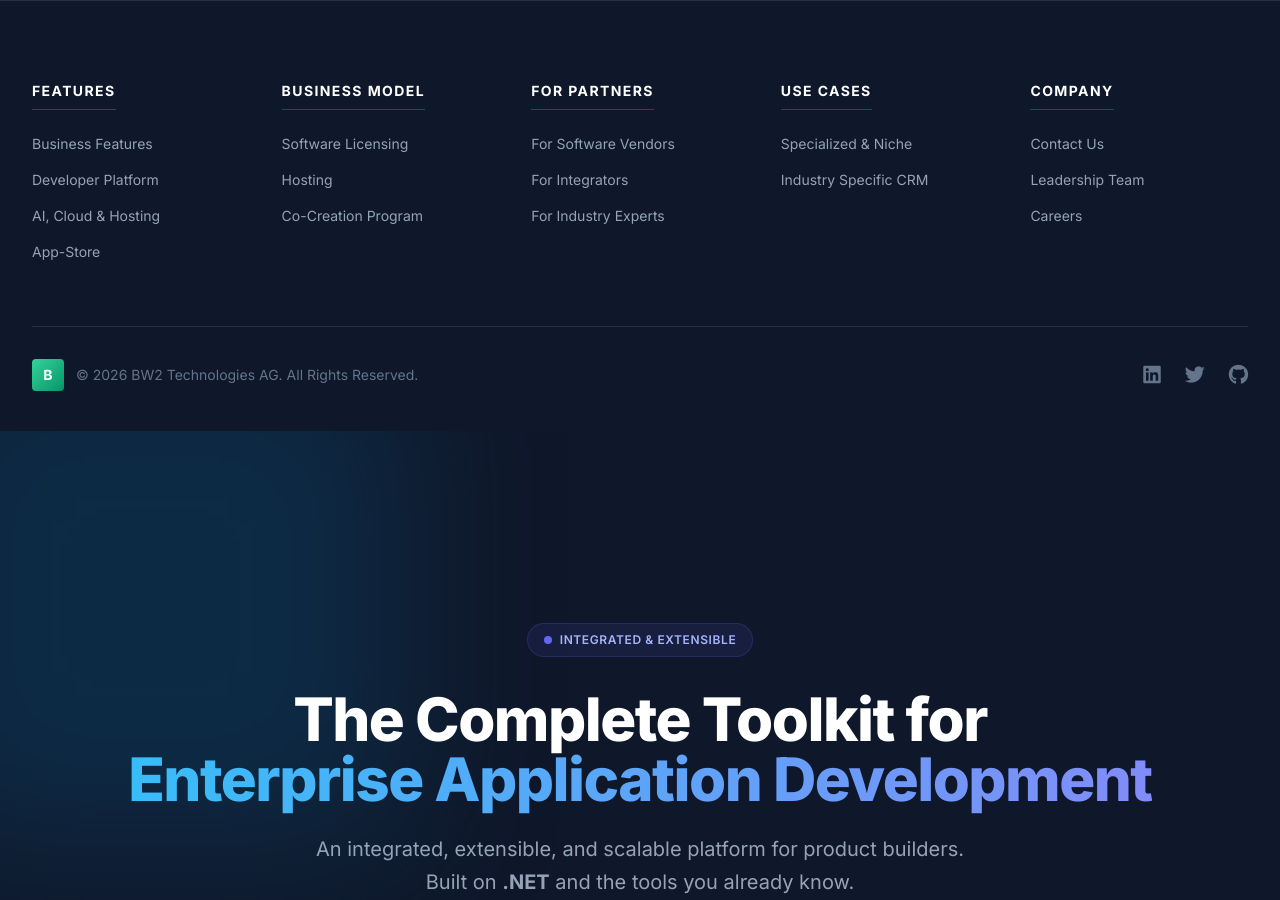
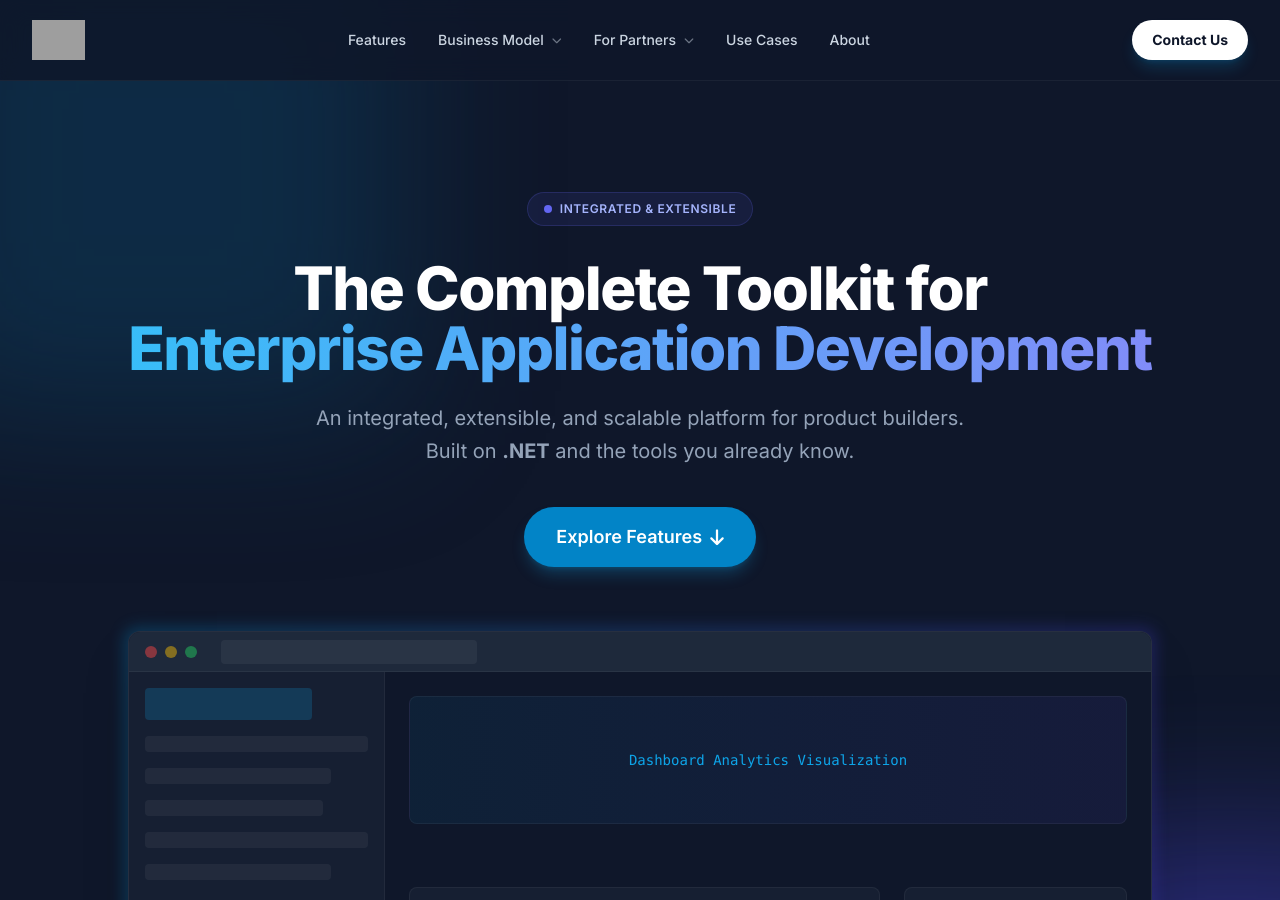
Before and after one commit to BW2-Technologies/Website, a Jekyll site: the page built from index.html, in a window 1280 px wide and 900 px high. Built offline with Jekyll 4.4.1, drawn with Linux system fonts in a browser that asks for light colours; nearby versions of some CDN libraries; grey boxes are pictures that could not be loaded.

Commit message:
Refactor header structure and add navigation

```diff
--- a/_includes/header.html
+++ b/_includes/header.html
@@ -1,78 +1,80 @@
-<footer class="bg-dark-900 border-t border-white/10 pt-20 pb-10">
+<nav class="fixed w-full z-50 transition-all duration-300 glass-header border-b border-white/5">
     <div class="max-w-7xl mx-auto px-4 sm:px-6 lg:px-8">
-        <div class="grid grid-cols-2 md:grid-cols-3 lg:grid-cols-5 gap-y-12 gap-x-8 mb-16">
+        <div class="flex justify-between items-center h-20">
+            <!-- Logo -->
+            <a href="#" class="flex items-center gap-2 cursor-pointer" onclick="window.scrollTo(0,0)">
+                <img src="https://cdn.prod.website-files.com/685027b1adf6860272c07436/687e85b82eeff8598eb71955_BW2_Logo2.svg"
+                     alt="BW2" class="h-8 md:h-10 w-auto">
+            </a>
 
-            <!-- Features Col -->
-            <div>
-                <h4 class="text-white font-bold text-sm uppercase tracking-widest mb-6 border-b border-bwgreen-400/30 pb-2 w-max">Features</h4>
-                <ul class="space-y-4 text-sm text-slate-400">
-                    <li><a href="#platform" class="footer-link-hover hover:text-white transition-colors">Business Features</a></li>
-                    <li><a href="#" class="footer-link-hover hover:text-white transition-colors">Developer Platform</a></li>
-                    <li><a href="#" class="footer-link-hover hover:text-white transition-colors">AI, Cloud & Hosting</a></li>
-                    <li><a href="#" class="footer-link-hover hover:text-white transition-colors">App-Store</a></li>
-                </ul>
+            <!-- Desktop Menu -->
+            <div class="hidden lg:flex items-center space-x-8">
+                <a href="#platform" class="text-sm font-medium hover:text-white transition-colors">Features</a>
+
+                <!-- Dropdown: Business Model -->
+                <div class="relative group">
+                    <button class="text-sm font-medium hover:text-white transition-colors flex items-center gap-1 py-4">
+                        Business Model <i class="fas fa-chevron-down text-[10px] opacity-50 ml-1"></i>
+                    </button>
+                    <div class="absolute left-0 top-full w-56 rounded-xl bg-dark-900 border border-white/10 shadow-2xl opacity-0 invisible group-hover:opacity-100 group-hover:visible transition-all duration-200 transform translate-y-2 group-hover:translate-y-0 p-2 z-50">
+                        <a href="licensing.html" class="block px-4 py-2 text-sm text-slate-300 hover:bg-white/5 hover:text-white rounded-lg transition-colors">Software Licensing</a>
+                        <a href="#" class="block px-4 py-2 text-sm text-slate-300 hover:bg-white/5 hover:text-white rounded-lg transition-colors">Hosting</a>
+                        <a href="co-create.html" class="block px-4 py-2 text-sm text-slate-300 hover:bg-white/5 hover:text-white rounded-lg transition-colors">Co-Creation Program</a>
+                        <a href="#" class="block px-4 py-2 text-sm text-slate-300 hover:bg-white/5 hover:text-white rounded-lg transition-colors">BW2 Difference</a>
+                    </div>
+                </div>
+
+                <!-- Dropdown: For Partners -->
+                <div class="relative group">
+                    <button class="text-sm font-medium hover:text-white transition-colors flex items-center gap-1 py-4">
+                        For Partners <i class="fas fa-chevron-down text-[10px] opacity-50 ml-1"></i>
+                    </button>
+                    <div class="absolute left-0 top-full w-60 rounded-xl bg-dark-900 border border-white/10 shadow-2xl opacity-0 invisible group-hover:opacity-100 group-hover:visible transition-all duration-200 transform translate-y-2 group-hover:translate-y-0 p-2 z-50">
+                        <a href="#partners" class="block px-4 py-2 text-sm text-slate-300 hover:bg-white/5 hover:text-white rounded-lg transition-colors">For Software Vendors</a>
+                        <a href="#partners" class="block px-4 py-2 text-sm text-slate-300 hover:bg-white/5 hover:text-white rounded-lg transition-colors">For ERP & CRM Integrators</a>
+                        <a href="#partners" class="block px-4 py-2 text-sm text-slate-300 hover:bg-white/5 hover:text-white rounded-lg transition-colors">Custom Software Developers</a>
+                        <a href="co-create.html" class="block px-4 py-2 text-sm text-slate-300 hover:bg-white/5 hover:text-white rounded-lg transition-colors">For Industry Experts</a>
+                    </div>
+                </div>
+
+                <a href="#use-cases" class="text-sm font-medium hover:text-white transition-colors">Use Cases</a>
+                <a href="#about" class="text-sm font-medium hover:text-white transition-colors">About</a>
             </div>
 
-            <!-- Business Model Col -->
-            <div>
-                <h4 class="text-white font-bold text-sm uppercase tracking-widest mb-6 border-b border-bwgreen-400/30 pb-2 w-max">Business Model</h4>
-                <ul class="space-y-4 text-sm text-slate-400">
-                    <li><a href="licensing.html" class="footer-link-hover hover:text-white transition-colors">Software Licensing</a></li>
-                    <li><a href="#" class="footer-link-hover hover:text-white transition-colors">Hosting</a></li>
-                    <li><a href="co-create.html" class="footer-link-hover hover:text-white transition-colors">Co-Creation Program</a></li>
-                </ul>
-            </div>
-
-            <!-- For Partners Col -->
-            <div>
-                <h4 class="text-white font-bold text-sm uppercase tracking-widest mb-6 border-b border-bwgreen-400/30 pb-2 w-max">For Partners</h4>
-                <ul class="space-y-4 text-sm text-slate-400">
-                    <li><a href="#partners" class="footer-link-hover hover:text-white transition-colors">For Software Vendors</a></li>
-                    <li><a href="#partners" class="footer-link-hover hover:text-white transition-colors">For Integrators</a></li>
-                    <li><a href="co-create.html" class="footer-link-hover hover:text-white transition-colors">For Industry Experts</a></li>
-                </ul>
-            </div>
-
-             <!-- Use Cases Col -->
-             <div>
-                <h4 class="text-white font-bold text-sm uppercase tracking-widest mb-6 border-b border-bwgreen-400/30 pb-2 w-max">Use Cases</h4>
-                <ul class="space-y-4 text-sm text-slate-400">
-                    <li><a href="#use-cases" class="footer-link-hover hover:text-white transition-colors">Specialized & Niche</a></li>
-                    <li><a href="#use-cases" class="footer-link-hover hover:text-white transition-colors">Industry Specific CRM</a></li>
-                </ul>
-            </div>
-
-            <!-- About BW2 Col -->
-            <div class="col-span-2 md:col-span-1 lg:col-span-1">
-                <h4 class="text-white font-bold text-sm uppercase tracking-widest mb-6 border-b border-bwgreen-400/30 pb-2 w-max">Company</h4>
-                <ul class="space-y-4 text-sm text-slate-400">
-                    <li><a href="#contact" class="footer-link-hover hover:text-white transition-colors">Contact Us</a></li>
-                    <li><a href="#" class="footer-link-hover hover:text-white transition-colors">Leadership Team</a></li>
-                    <li><a href="#" class="footer-link-hover hover:text-white transition-colors">Careers</a></li>
-                </ul>
-            </div>
-        </div>
-
-        <!-- Bottom Bar -->
-        <div class="border-t border-white/10 pt-8 flex flex-col md:flex-row justify-between items-center gap-6">
-            <div class="flex items-center gap-3">
-                <div class="w-8 h-8 rounded bg-gradient-to-br from-bwgreen-400 to-emerald-600 flex items-center justify-center text-white font-bold text-sm">
-                    B
-                </div>
-                <p class="text-slate-500 text-sm">© 2026 BW2 Technologies AG. All Rights Reserved.</p>
-            </div>
-
-            <div class="flex items-center gap-6">
-                <a href="#" class="text-slate-500 hover:text-bwgreen-400 transition-colors transform hover:-translate-y-1 duration-300">
-                    <i class="fab fa-linkedin text-xl"></i>
+            <!-- CTA & Mobile Toggle -->
+            <div class="flex items-center gap-4">
+                <a href="#contact"
+                    class="hidden md:block bg-white text-dark-900 hover:bg-brand-50 px-5 py-2.5 rounded-full text-sm font-bold transition-all shadow-lg shadow-brand-500/20">
+                    Contact Us
                 </a>
-                <a href="#" class="text-slate-500 hover:text-bwgreen-400 transition-colors transform hover:-translate-y-1 duration-300">
-                    <i class="fab fa-twitter text-xl"></i>
-                </a>
-                <a href="#" class="text-slate-500 hover:text-bwgreen-400 transition-colors transform hover:-translate-y-1 duration-300">
-                    <i class="fab fa-github text-xl"></i>
-                </a>
+                <!-- Mobile Menu Button -->
+                <button class="lg:hidden text-white p-2"
+                    onclick="document.getElementById('mobile-menu').classList.toggle('hidden')">
+                    <i class="fas fa-bars text-xl"></i>
+                </button>
             </div>
         </div>
     </div>
-</footer>
+    <!-- Mobile Menu -->
+    <div id="mobile-menu" class="hidden lg:hidden glass-header border-t border-white/10 p-4 space-y-4 max-h-[80vh] overflow-y-auto">
+        <a href="#platform" class="block text-sm font-medium hover:text-white text-slate-300">Features</a>
+
+        <div class="py-2 border-t border-white/5 border-b">
+            <p class="text-xs font-bold text-slate-500 uppercase tracking-wider mb-2">Business Model</p>
+            <a href="licensing.html" class="block pl-4 py-2 text-sm text-slate-300 hover:text-white">Software Licensing</a>
+            <a href="#" class="block pl-4 py-2 text-sm text-slate-300 hover:text-white">Hosting</a>
+            <a href="co-create.html" class="block pl-4 py-2 text-sm text-slate-300 hover:text-white">Co-Creation Program</a>
+        </div>
+
+        <div class="py-2 border-b border-white/5">
+            <p class="text-xs font-bold text-slate-500 uppercase tracking-wider mb-2">For Partners</p>
+            <a href="#partners" class="block pl-4 py-2 text-sm text-slate-300 hover:text-white">Software Vendors</a>
+            <a href="#partners" class="block pl-4 py-2 text-sm text-slate-300 hover:text-white">System Integrators</a>
+            <a href="co-create.html" class="block pl-4 py-2 text-sm text-slate-300 hover:text-white">Industry Experts</a>
+        </div>
+
+        <a href="#use-cases" class="block text-sm font-medium hover:text-white text-slate-300">Use Cases</a>
+        <a href="#about" class="block text-sm font-medium hover:text-white text-slate-300">About</a>
+        <a href="#contact" class="block text-center bg-white text-dark-900 py-3 rounded-lg font-bold mt-4">Contact Us</a>
+    </div>
+</nav>
```
